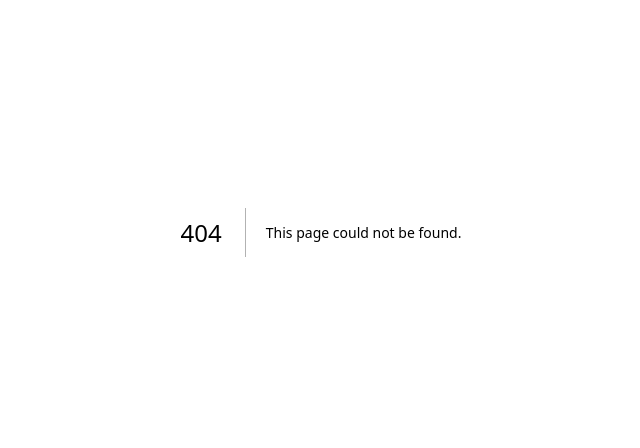
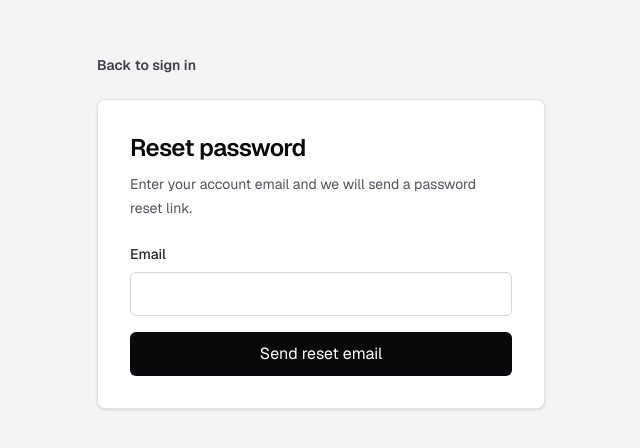
Before and after one commit to khasochirb/school-activity-hub, a Next.js app: page /reset-password in a window 1280 px wide. Before the commit this address had no page. Shown: the part 168-616 px from the top of the page, without its empty margins (319-959 px from the left). Built offline with nearby package versions, Linux system fonts and the light colour scheme.

Commit message:
Add password reset flow

```diff
--- a/src/app/login/login-form.tsx
+++ b/src/app/login/login-form.tsx
@@ -1,5 +1,6 @@
 "use client";
 
+import Link from "next/link";
 import { useState, type FormEvent } from "react";
 import { useRouter } from "next/navigation";
 import { createClient } from "@/lib/supabase/client";
@@ -57,6 +58,12 @@ export function LoginForm() {
           required
         />
       </label>
+      <Link
+        className="w-fit cursor-pointer text-sm font-medium text-zinc-700 transition hover:text-zinc-950"
+        href="/reset-password"
+      >
+        Forgot password?
+      </Link>
       {error ? <p className="text-sm text-red-600">{error}</p> : null}
       <button
         className="h-11 cursor-pointer rounded-md bg-zinc-950 px-4 text-sm font-medium text-white transition hover:bg-zinc-800 disabled:cursor-not-allowed disabled:bg-zinc-400"
--- /dev/null
+++ b/src/app/reset-password/page.tsx
@@ -0,0 +1,26 @@
+import Link from "next/link";
+import { ResetPasswordForm } from "./reset-password-form";
+
+export default function ResetPasswordPage() {
+  return (
+    <main className="min-h-screen bg-zinc-100 px-4 py-8 text-zinc-950 sm:px-6">
+      <div className="mx-auto flex min-h-[calc(100vh-4rem)] w-full max-w-md flex-col justify-center">
+        <Link
+          className="mb-6 w-fit cursor-pointer text-sm font-semibold text-zinc-700 transition hover:text-zinc-950"
+          href="/login"
+        >
+          Back to sign in
+        </Link>
+        <section className="rounded-lg border border-zinc-200 bg-white p-6 shadow-sm sm:p-8">
+          <h1 className="text-2xl font-semibold tracking-tight text-zinc-950">
+            Reset password
+          </h1>
+          <p className="mt-2 text-sm leading-6 text-zinc-600">
+            Enter your account email and we will send a password reset link.
+          </p>
+          <ResetPasswordForm />
+        </section>
+      </div>
+    </main>
+  );
+}
--- /dev/null
+++ b/src/app/reset-password/reset-password-form.tsx
@@ -0,0 +1,87 @@
+"use client";
+
+import { useState, type FormEvent } from "react";
+import { createClient } from "@/lib/supabase/client";
+
+export function ResetPasswordForm() {
+  const [message, setMessage] = useState<string | null>(null);
+  const [error, setError] = useState<string | null>(null);
+  const [isSubmitting, setIsSubmitting] = useState(false);
+
+  async function handleSubmit(event: FormEvent<HTMLFormElement>) {
+    event.preventDefault();
+    setError(null);
+    setMessage(null);
+    setIsSubmitting(true);
+
+    const formData = new FormData(event.currentTarget);
+    const email = String(formData.get("email") ?? "").trim();
+
+    if (!email) {
+      setError("Email is required.");
+      setIsSubmitting(false);
+      return;
+    }
+
+    const supabase = createClient();
+    const { error: resetError } = await supabase.auth.resetPasswordForEmail(
+      email,
+      {
+        redirectTo: getUpdatePasswordRedirectUrl(),
+      },
+    );
+
+    setIsSubmitting(false);
+
+    if (resetError) {
+      setError(resetError.message);
+      return;
+    }
+
+    setMessage(
+      "If an account exists for that email, a password reset link has been sent.",
+    );
+    event.currentTarget.reset();
+  }
+
+  return (
+    <form className="mt-6 flex flex-col gap-4" onSubmit={handleSubmit}>
+      <label className="flex flex-col gap-2 text-sm font-medium text-zinc-800">
+        Email
+        <input
+          autoComplete="email"
+          className="h-11 rounded-md border border-zinc-300 px-3 text-base outline-none transition focus:border-zinc-900"
+          name="email"
+          required
+          type="email"
+        />
+      </label>
+      {message ? (
+        <p className="text-sm text-emerald-700" role="status">
+          {message}
+        </p>
+      ) : null}
+      {error ? (
+        <p className="text-sm text-red-600" role="alert">
+          {error}
+        </p>
+      ) : null}
+      <button
+        className="h-11 cursor-pointer rounded-md bg-zinc-950 px-4 text-sm font-medium text-white transition hover:bg-zinc-800 disabled:cursor-not-allowed disabled:bg-zinc-400"
+        disabled={isSubmitting}
+        type="submit"
+      >
+        {isSubmitting ? "Sending..." : "Send reset email"}
+      </button>
+    </form>
+  );
+}
+
+function getUpdatePasswordRedirectUrl() {
+  const configuredSiteUrl = process.env.NEXT_PUBLIC_SITE_URL?.trim();
+  const baseUrl = configuredSiteUrl
+    ? configuredSiteUrl.replace(/\/+$/, "")
+    : window.location.origin;
+
+  return `${baseUrl}/update-password`;
+}
--- /dev/null
+++ b/src/app/update-password/page.tsx
@@ -0,0 +1,26 @@
+import Link from "next/link";
+import { UpdatePasswordForm } from "./update-password-form";
+
+export default function UpdatePasswordPage() {
+  return (
+    <main className="min-h-screen bg-zinc-100 px-4 py-8 text-zinc-950 sm:px-6">
+      <div className="mx-auto flex min-h-[calc(100vh-4rem)] w-full max-w-md flex-col justify-center">
+        <Link
+          className="mb-6 w-fit cursor-pointer text-sm font-semibold text-zinc-700 transition hover:text-zinc-950"
+          href="/login"
+        >
+          Back to sign in
+        </Link>
+        <section className="rounded-lg border border-zinc-200 bg-white p-6 shadow-sm sm:p-8">
+          <h1 className="text-2xl font-semibold tracking-tight text-zinc-950">
+            Update password
+          </h1>
+          <p className="mt-2 text-sm leading-6 text-zinc-600">
+            Choose a new password after opening the reset link from your email.
+          </p>
+          <UpdatePasswordForm />
+        </section>
+      </div>
+    </main>
+  );
+}
--- /dev/null
+++ b/src/app/update-password/update-password-form.tsx
@@ -0,0 +1,151 @@
+"use client";
+
+import Link from "next/link";
+import { useEffect, useMemo, useState, type FormEvent } from "react";
+import { useRouter } from "next/navigation";
+import { createClient } from "@/lib/supabase/client";
+
+export function UpdatePasswordForm() {
+  const router = useRouter();
+  const supabase = useMemo(() => createClient(), []);
+  const [sessionMessage, setSessionMessage] = useState<string | null>(null);
+  const [message, setMessage] = useState<string | null>(null);
+  const [error, setError] = useState<string | null>(null);
+  const [isCheckingSession, setIsCheckingSession] = useState(true);
+  const [isSubmitting, setIsSubmitting] = useState(false);
+
+  useEffect(() => {
+    let mounted = true;
+
+    const {
+      data: { subscription },
+    } = supabase.auth.onAuthStateChange((event, session) => {
+      if (!mounted) {
+        return;
+      }
+
+      if (event === "PASSWORD_RECOVERY" || session) {
+        setSessionMessage(null);
+        setIsCheckingSession(false);
+      }
+    });
+
+    supabase.auth.getSession().then(({ data, error: sessionError }) => {
+      if (!mounted) {
+        return;
+      }
+
+      if (sessionError) {
+        setSessionMessage(sessionError.message);
+      } else if (!data.session) {
+        setSessionMessage(
+          "Open the password reset link from your email before setting a new password.",
+        );
+      }
+
+      setIsCheckingSession(false);
+    });
+
+    return () => {
+      mounted = false;
+      subscription.unsubscribe();
+    };
+  }, [supabase]);
+
+  async function handleSubmit(event: FormEvent<HTMLFormElement>) {
+    event.preventDefault();
+    setError(null);
+    setMessage(null);
+    setIsSubmitting(true);
+
+    const formData = new FormData(event.currentTarget);
+    const password = String(formData.get("password") ?? "");
+    const confirmPassword = String(formData.get("confirm_password") ?? "");
+
+    if (password.length < 8) {
+      setError("Password must be at least 8 characters.");
+      setIsSubmitting(false);
+      return;
+    }
+
+    if (password !== confirmPassword) {
+      setError("Passwords do not match.");
+      setIsSubmitting(false);
+      return;
+    }
+
+    const { error: updateError } = await supabase.auth.updateUser({
+      password,
+    });
+
+    setIsSubmitting(false);
+
+    if (updateError) {
+      setError(updateError.message);
+      return;
+    }
+
+    setMessage("Password updated. You can continue to your dashboard.");
+    event.currentTarget.reset();
+    router.refresh();
+  }
+
+  return (
+    <form className="mt-6 flex flex-col gap-4" onSubmit={handleSubmit}>
+      {sessionMessage ? (
+        <p className="rounded-md bg-amber-50 p-3 text-sm text-amber-800" role="status">
+          {sessionMessage}
+        </p>
+      ) : null}
+      <label className="flex flex-col gap-2 text-sm font-medium text-zinc-800">
+        New password
+        <input
+          autoComplete="new-password"
+          className="h-11 rounded-md border border-zinc-300 px-3 text-base outline-none transition focus:border-zinc-900"
+          minLength={8}
+          name="password"
+          required
+          type="password"
+        />
+      </label>
+      <label className="flex flex-col gap-2 text-sm font-medium text-zinc-800">
+        Confirm new password
+        <input
+          autoComplete="new-password"
+          className="h-11 rounded-md border border-zinc-300 px-3 text-base outline-none transition focus:border-zinc-900"
+          minLength={8}
+          name="confirm_password"
+          required
+          type="password"
+        />
+      </label>
+      {message ? (
+        <div className="rounded-md bg-emerald-50 p-3" role="status">
+          <p className="text-sm text-emerald-700">{message}</p>
+          <Link
+            className="mt-3 inline-flex h-10 cursor-pointer items-center justify-center rounded-md bg-zinc-950 px-4 text-sm font-medium text-white transition hover:bg-zinc-800"
+            href="/dashboard"
+          >
+            Go to dashboard
+          </Link>
+        </div>
+      ) : null}
+      {error ? (
+        <p className="text-sm text-red-600" role="alert">
+          {error}
+        </p>
+      ) : null}
+      <button
+        className="h-11 cursor-pointer rounded-md bg-zinc-950 px-4 text-sm font-medium text-white transition hover:bg-zinc-800 disabled:cursor-not-allowed disabled:bg-zinc-400"
+        disabled={isCheckingSession || isSubmitting}
+        type="submit"
+      >
+        {isSubmitting
+          ? "Updating..."
+          : isCheckingSession
+            ? "Checking reset link..."
+            : "Update password"}
+      </button>
+    </form>
+  );
+}
```
Also changed, not shown: 1 other file (tests, documents, lock files or other folders).
